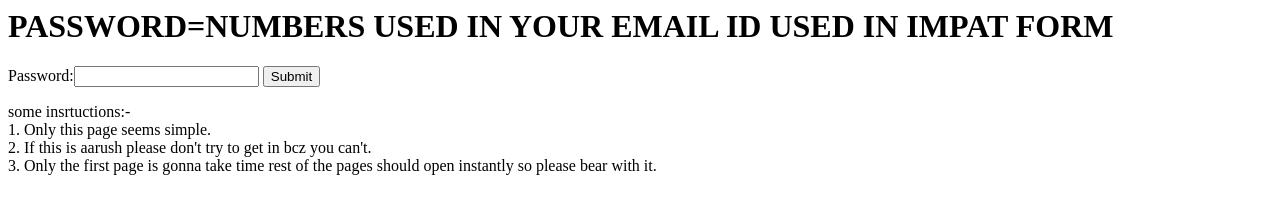
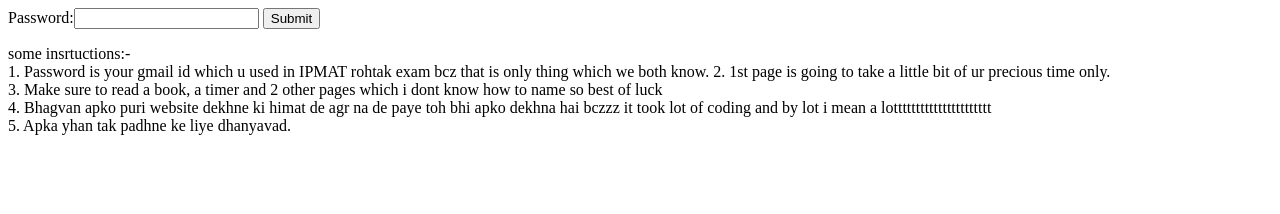
Before and after one commit to idiotic101/birthday, a plain HTML site: page index.html in a window 1280 px wide. Drawn offline with Linux system fonts and the light colour scheme.

Commit message:
Update index.html

```diff
--- a/index.html
+++ b/index.html
@@ -1,7 +1,7 @@
 <html>
 <head>
 	<title>Enter password</title>
-	<h1>PASSWORD=NUMBERS USED IN YOUR EMAIL ID USED IN IMPAT FORM </h1>
+
 	<Script src="pass.js"></script>
 </head>
 <body>
@@ -11,8 +11,10 @@
 	</form>
 	<p>
 	some insrtuctions:-<br>
-	1. Only this page seems simple.<br>
-	2. If this is aarush please don't try to get in bcz you can't.<br>
-	3. Only the first page is gonna take time rest of the pages should open instantly so please bear with it.<br>
+	1. Password is your gmail id which u used in IPMAT rohtak exam bcz that is only thing which we both know.
+	2. 1st page is going to take a little bit of ur precious time only.<br>
+	3. Make sure to read a book, a timer and 2 other pages which i dont know how to name so best of luck<br>
+	4. Bhagvan apko puri website dekhne ki himat de agr na de paye toh bhi apko dekhna hai bczzz it took lot of coding and by lot i mean a lotttttttttttttttttttttt<br>
+	5. Apka yhan tak padhne ke liye dhanyavad.
 </body>
 </html>
```
